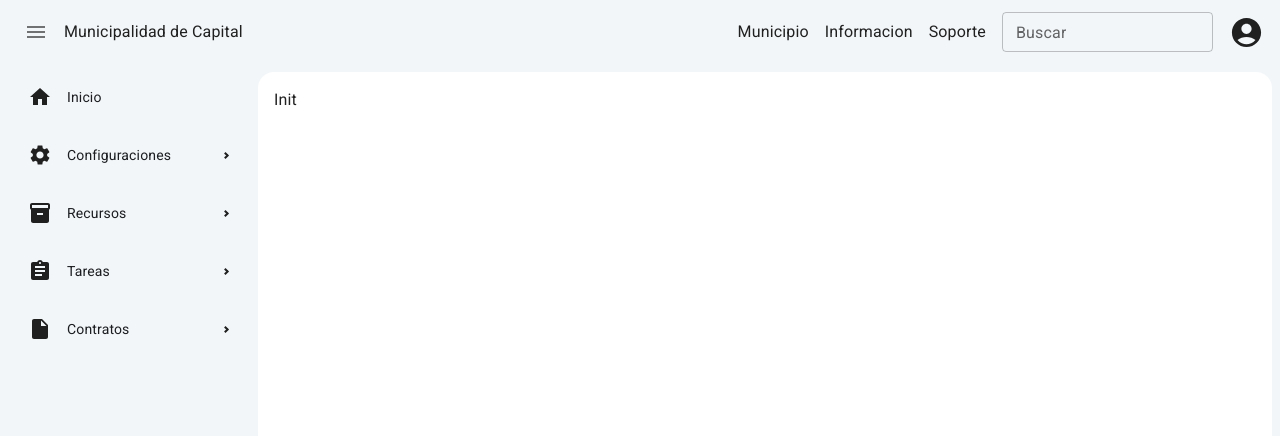
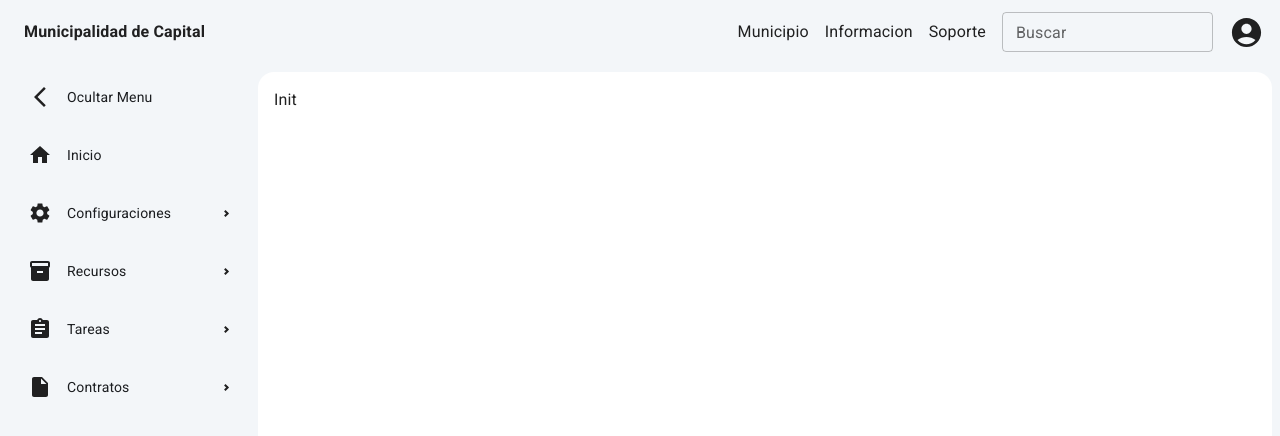
Before and after one commit to nahugomez/dashboard, a React (Vite) app: page / in a window 1280 px wide. Shown: the top 436 px of the page. Built offline with nearby package versions, Linux system fonts and the light colour scheme.

Commit message:
Collapse is now in Sidebar

```diff
--- a/src/global/ApplicationSidebar.jsx
+++ b/src/global/ApplicationSidebar.jsx
@@ -6,26 +6,40 @@ import SettingsIcon from "@mui/icons-material/Settings";
 import InventoryIcon from "@mui/icons-material/Inventory";
 import AssignmentIcon from "@mui/icons-material/Assignment";
 import InsertDriveFileIcon from "@mui/icons-material/InsertDriveFile";
+import ArrowBackIosNewIcon from "@mui/icons-material/ArrowBackIosNew";
+import ArrowForwardIosIcon from "@mui/icons-material/ArrowForwardIos";
+import { Link } from "react-router-dom";
 
 const ApplicationSidebar = () => {
-    const { collapsed } = useContext(SidebarContext);
+  const { collapsed, setCollapsed } = useContext(SidebarContext);
 
   return (
-        <Sidebar collapsed={collapsed} style={{maxHeight: "calc(100vh - 4rem)"}}>
+    <Sidebar collapsed={collapsed} style={{ maxHeight: "calc(100vh - 4rem)" }}>
       <Menu>
-                <MenuItem icon={<HomeIcon />}>Inicio</MenuItem>
-                <SubMenu icon={<SettingsIcon />} label="Configuraciones">
+        {collapsed ? (
+          <MenuItem icon={<ArrowForwardIosIcon />} onClick={() => setCollapsed(!collapsed)}>
+            Ocultar Menu
+          </MenuItem>
+        ) : (
+          <MenuItem icon={<ArrowBackIosNewIcon />} onClick={() => setCollapsed(!collapsed)}>
+            Ocultar Menu
+          </MenuItem>
+        )}
+        <MenuItem icon={<HomeIcon />} component={<Link to={"/"} />}>
+          Inicio
+        </MenuItem>
+        <SubMenu icon={<SettingsIcon />} label="Configuraciones" component={<Link to={"/configs"} />}>
           <MenuItem>Personal</MenuItem>
           <MenuItem>Personas</MenuItem>
           <MenuItem>Almacen</MenuItem>
         </SubMenu>
-                <SubMenu icon={<InventoryIcon />} label="Recursos">
+        <SubMenu icon={<InventoryIcon />} label="Recursos" component={<Link to={"/resources"} />}>
           <MenuItem>Personal</MenuItem>
           <MenuItem>Inventario</MenuItem>
           <MenuItem>Stock</MenuItem>
           <MenuItem>Proveedores</MenuItem>
         </SubMenu>
-                <SubMenu icon={<AssignmentIcon />} label="Tareas">
+        <SubMenu icon={<AssignmentIcon />} label="Tareas" component={<Link to={"/task"} />}>
           <MenuItem>Personal</MenuItem>
           <MenuItem>Personas</MenuItem>
           <MenuItem>Almacen</MenuItem>
--- a/src/global/Navbar.jsx
+++ b/src/global/Navbar.jsx
@@ -1,21 +1,14 @@
 import React, { useContext } from "react";
-import { SidebarContext } from "../context/SidebarContext";
 import { Box } from "@mui/material";
-import MenuIcon from "@mui/icons-material/Menu";
-import IconButton from "@mui/material/IconButton";
 import TextField from "@mui/material/TextField";
 import AccountCircleIcon from "@mui/icons-material/AccountCircle";
 
 const Navbar = () => {
-    const { collapsed, setCollapsed } = useContext(SidebarContext);
 
     return (
         <Box display={"flex"} alignItems={"center"} justifyContent={"space-between"} padding={"1rem"} width={"100%"} height={"4rem"} sx={{ backgroundColor: "#F3F6F9" }}>
-            <Box display={"flex"} alignItems={"center"}>
-                <IconButton onClick={() => setCollapsed(!collapsed)} sx={{ marginRight: "0.5rem" }}>
-                    <MenuIcon />
-                </IconButton>
-                <p style={{ fontSize: "1rem" }}>Municipalidad de Capital</p>
+            <Box display={"flex"} alignItems={"center"} paddingLeft={"0.5rem"}>
+                <p style={{ fontSize: "1rem", fontWeight: "bold"}}>Municipalidad de Capital</p>
             </Box>
             <Box display={"flex"} alignItems={"center"} gap={"1rem"}>
                 <p>Municipio</p>
--- a/src/pages/Init.jsx
+++ b/src/pages/Init.jsx
@@ -1,7 +1,7 @@
-import React from "react";
+import React, { useEffect } from "react";
 
 const Init = () => {
-    return <div>Init</div>;
+    return <div style={{height: "62.5rem"}}>Init</div>;
 };
 
 export default Init;
```
Lines whose indentation alone changed are shown as unchanged.
